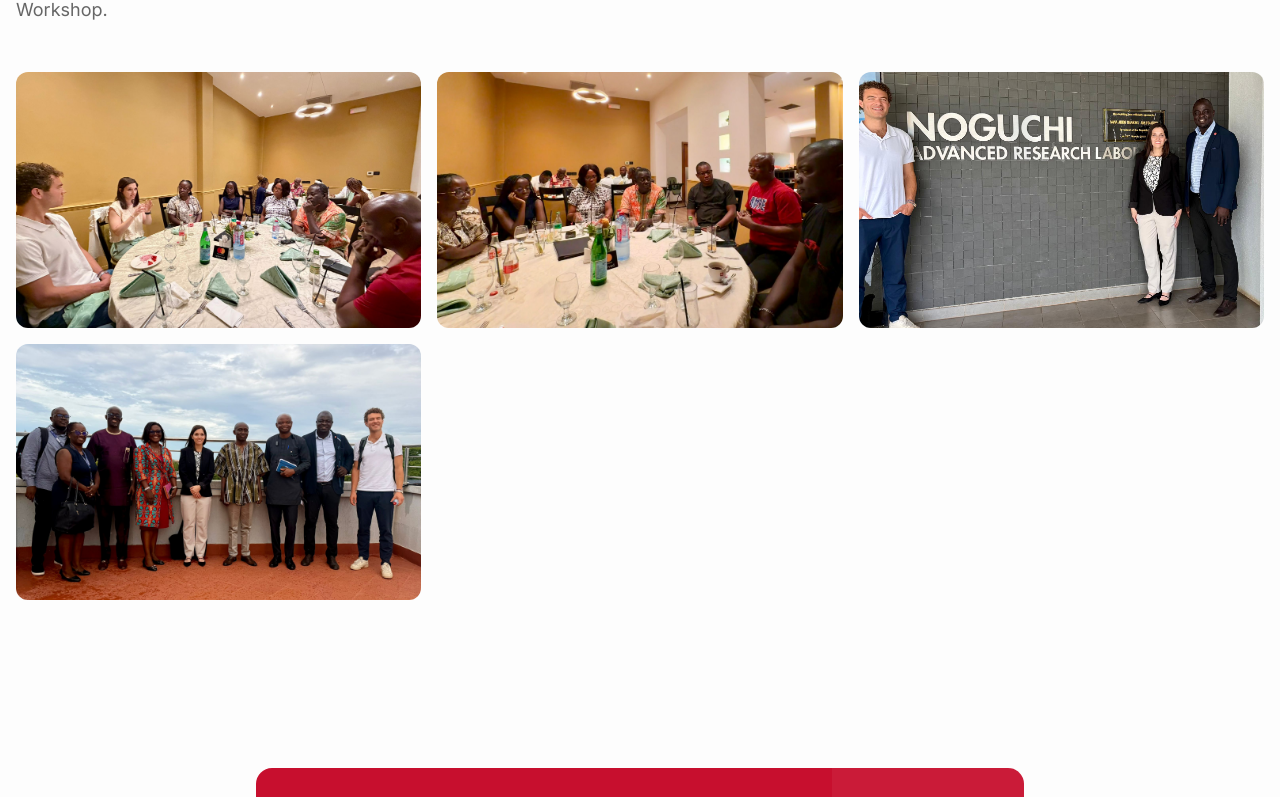
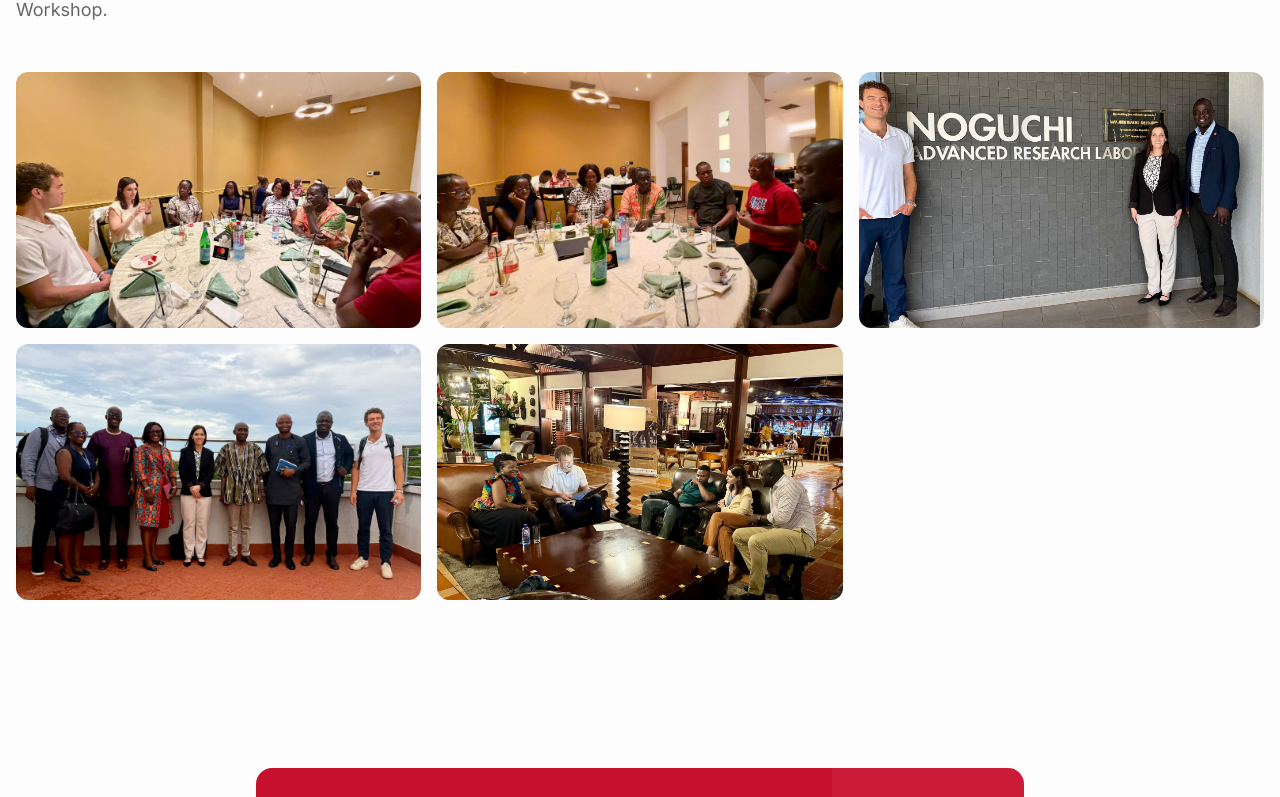
Before and after one commit to Holystick5155/thnutritionghana, a React (Vite) app: page /media in a window 1280 px wide. Shown: the part 2105-2902 px from the top of the page. Built offline with nearby package versions, Linux system fonts and the light colour scheme; a web font is replaced by a local one.

Commit message:
Added an image

```diff
--- a/src/pages/media.tsx
+++ b/src/pages/media.tsx
@@ -19,6 +19,7 @@ import img1 from "@assets/IMG_2183.JPG_1781479894394.jpeg";
 import img2 from "@assets/IMG_2184.JPG_1781479894393.jpeg";
 import img3 from "@assets/boston-team.jpeg";
 import img4 from "@assets/pre-team.jpeg";
+import img5 from "@assets/pre-event-meeting.jpg";
 
 const preEventPhotos = [
   {
@@ -40,6 +41,11 @@ const preEventPhotos = [
     src: img4,
     caption:
       "Picture taken after a pre-workshop event meeting with the Director of Public Health at the Ghana Health Service (GHS) — Dr. Franklin Asiedu-Bekoe (in smock), and the National TB Control Manager (Dr. Bernard Ziem).",
+  },
+  {
+    src: img5,
+    caption:
+      "Pre-Event Planning Meet up — Workshop Event Facilitators from CIVIQ REPUBLIQ meet with Workshop Team Leads.",
   },
 ];
 
```
Also changed, not shown: src/attached_assets/pre-event-meeting.jpg (added).
